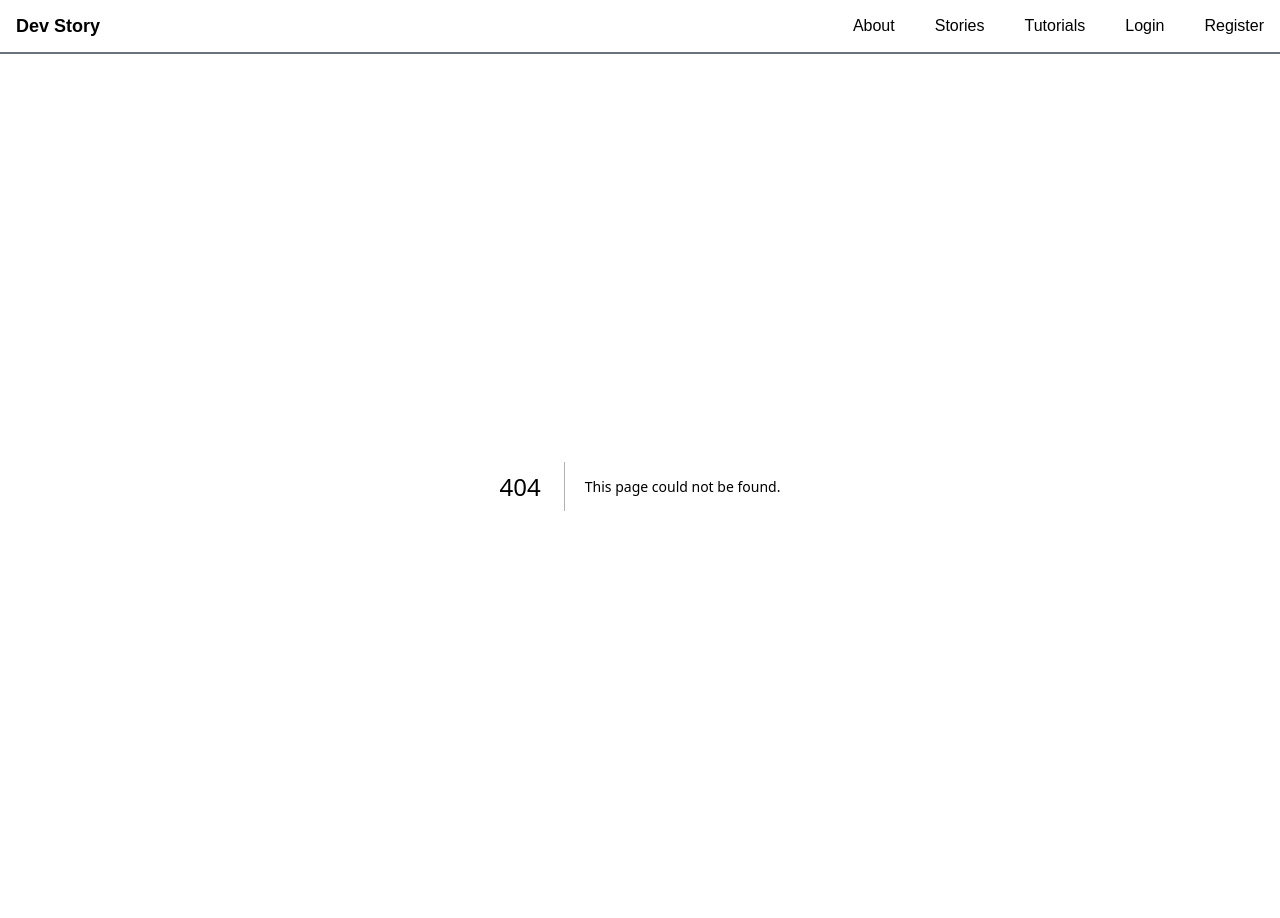
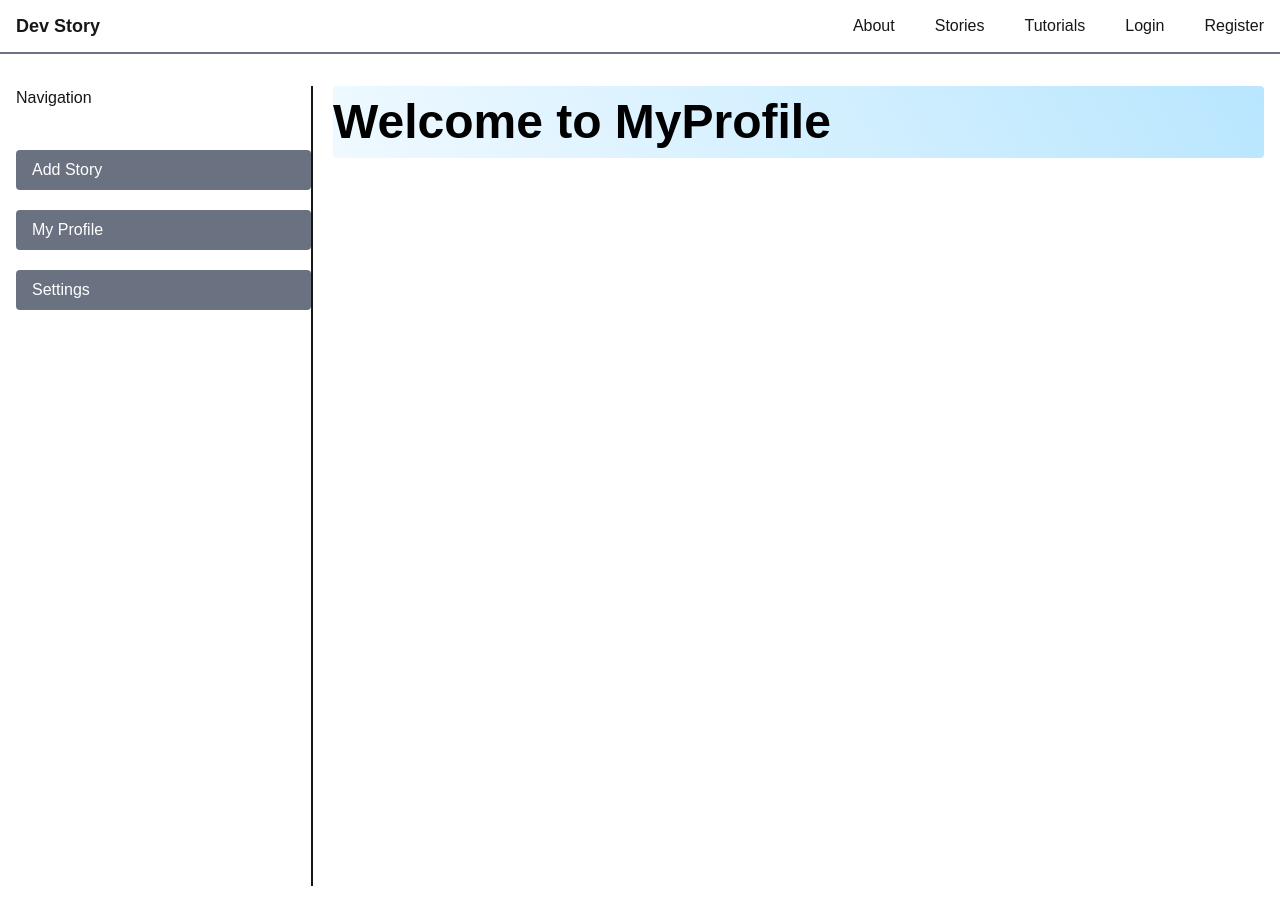
Before and after one commit to Istheaksayem/hello-next-js, a Next.js app: page /dashboard/my-profile in a window 1280 px wide. Before the commit this address had no page. Built offline with nearby package versions, Linux system fonts and the light colour scheme.

Commit message:
added a profile and setting route

```diff
--- /dev/null
+++ b/src/app/dashboard/my-profile/page.jsx
@@ -0,0 +1,12 @@
+import Title from '@/component/Title';
+import React from 'react';
+
+const MyProfile = () => {
+    return (
+        <div>
+            <Title>Welcome to MyProfile</Title>
+        </div>
+    );
+};
+
+export default MyProfile;
--- /dev/null
+++ b/src/app/dashboard/settings/page.jsx
@@ -0,0 +1,12 @@
+import Title from '@/component/Title';
+import React from 'react';
+
+const Settings = () => {
+    return (
+        <div>
+            <Title>settings</Title>
+        </div>
+    );
+};
+
+export default Settings;
```
